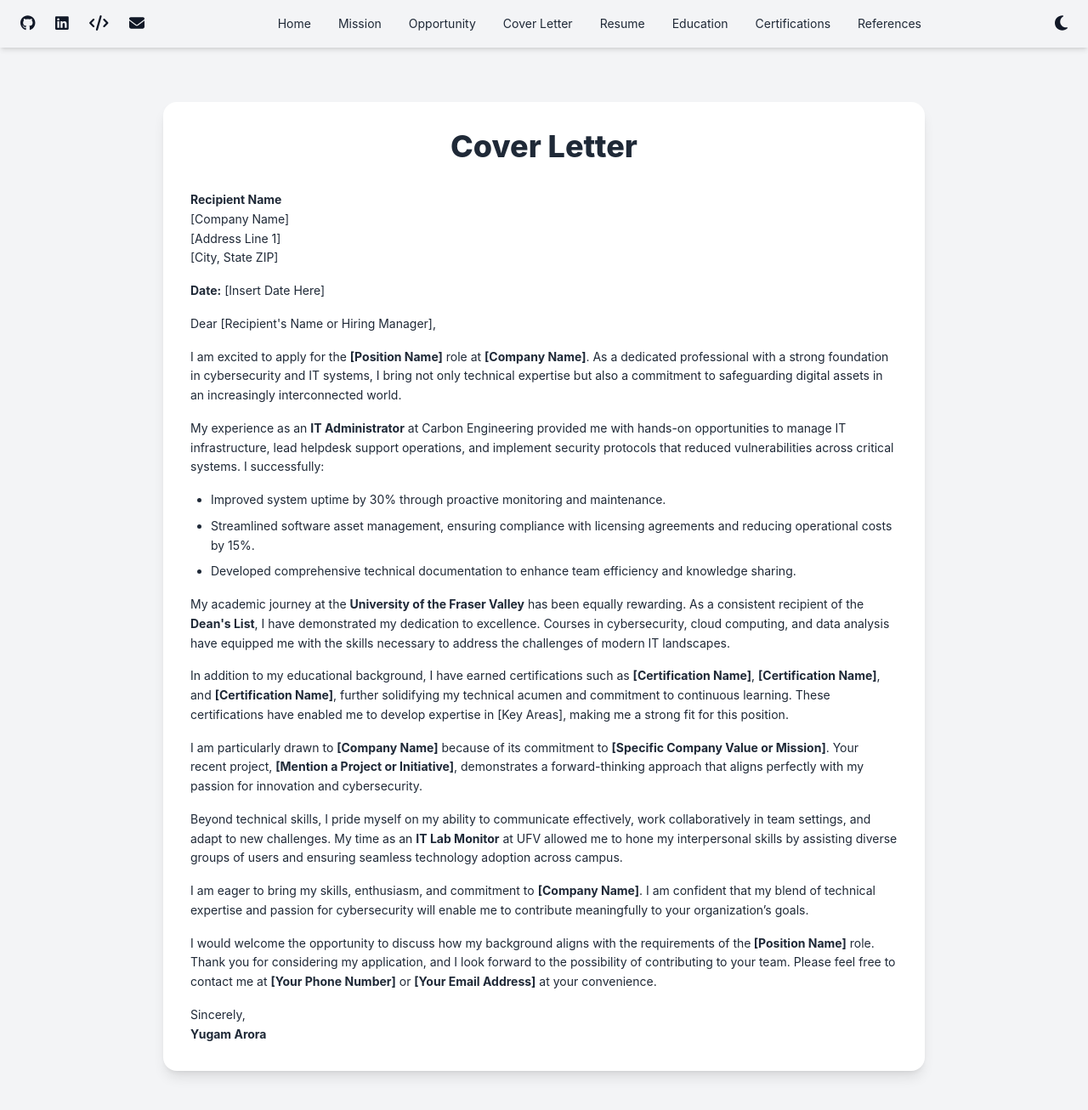
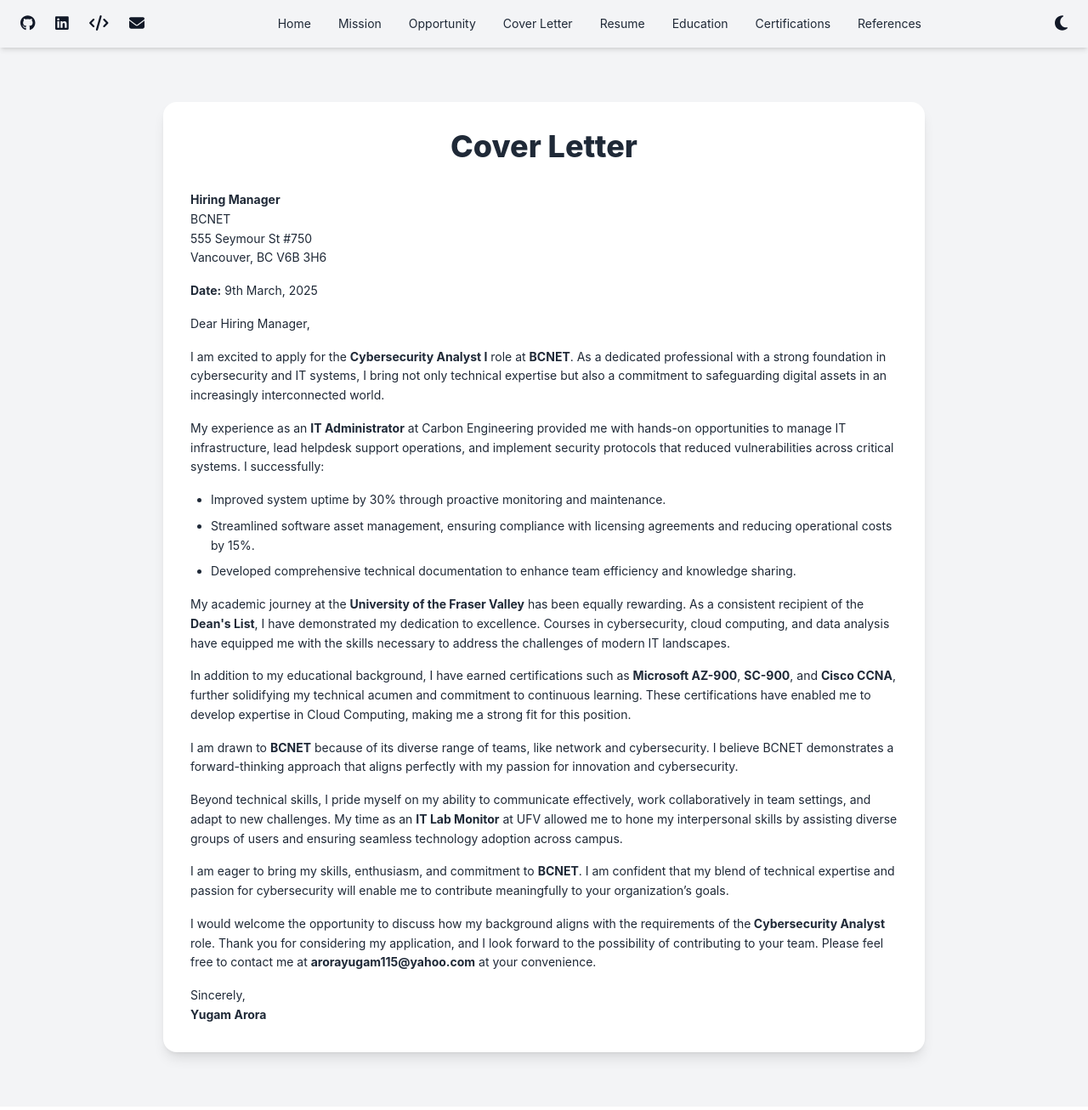
Before and after one commit to whoyugamarora/devfolio-react, a React (Create React App) app: page /coverletter in a window 1280 px wide. Shown: the top 1306 px of the page at 85% size. Built offline with nearby package versions, Linux system fonts and the light colour scheme.

Commit message:
Modified the Cover Letter section and References section

```diff
--- a/src/Pages/CoverLetter.jsx
+++ b/src/Pages/CoverLetter.jsx
@@ -6,6 +6,7 @@
     const [isDarkMode, setIsDarkMode] = useState(false);
 
     const toggleDarkMode = () => setIsDarkMode(!isDarkMode);
+    const date = new Date();
 
     useEffect(() => {
         if (isDarkMode) {
@@ -26,26 +27,26 @@
                     <div className="text-gray-800 dark:text-gray-300 text-sm space-y-4 leading-relaxed">
                         {/* Recipient Details */}
                         <p>
-                            <strong>Recipient Name</strong>
+                            <strong>Hiring Manager</strong>
                             <br />
-                            [Company Name]
+                            BCNET
                             <br />
-                            [Address Line 1]
+                            555 Seymour St #750
                             <br />
-                            [City, State ZIP]
+                            Vancouver, BC V6B 3H6
                         </p>
 
                         {/* Date */}
                         <p>
-                            <strong>Date:</strong> [Insert Date Here]
+                            <strong>Date:</strong> 9th March, 2025
                         </p>
 
                         {/* Salutation */}
-                        <p>Dear [Recipient's Name or Hiring Manager],</p>
+                        <p>Dear Hiring Manager,</p>
 
                         {/* Opening Paragraph */}
                         <p>
-                            I am excited to apply for the <strong>[Position Name]</strong> role at <strong>[Company Name]</strong>. As a
+                            I am excited to apply for the <strong>Cybersecurity Analyst I</strong> role at <strong>BCNET</strong>. As a
                             dedicated professional with a strong foundation in cybersecurity and IT systems, I bring not only technical
                             expertise but also a commitment to safeguarding digital assets in an increasingly interconnected world.
                         </p>
@@ -75,17 +76,13 @@
 
                         {/* Certifications */}
                         <p>
-                            In addition to my educational background, I have earned certifications such as <strong>[Certification
-                                Name]</strong>, <strong>[Certification Name]</strong>, and <strong>[Certification Name]</strong>, further
-                            solidifying my technical acumen and commitment to continuous learning. These certifications have enabled me
-                            to develop expertise in [Key Areas], making me a strong fit for this position.
+                            In addition to my educational background, I have earned certifications such as <strong>Microsoft AZ-900</strong>, <strong>SC-900</strong>, and <strong>Cisco CCNA</strong>, further
+                            solidifying my technical acumen and commitment to continuous learning. These certifications have enabled me to develop expertise in Cloud Computing, making me a strong fit for this position.
                         </p>
 
                         {/* Alignment with the Company */}
                         <p>
-                            I am particularly drawn to <strong>[Company Name]</strong> because of its commitment to <strong>[Specific
-                                Company Value or Mission]</strong>. Your recent project, <strong>[Mention a Project or Initiative]</strong>,
-                            demonstrates a forward-thinking approach that aligns perfectly with my passion for innovation and
+                            I am drawn to <strong>BCNET</strong> because of its diverse range of teams, like network and cybersecurity. I believe BCNET demonstrates a forward-thinking approach that aligns perfectly with my passion for innovation and
                             cybersecurity.
                         </p>
 
@@ -99,7 +96,7 @@
 
                         {/* Closing Paragraph */}
                         <p>
-                            I am eager to bring my skills, enthusiasm, and commitment to <strong>[Company Name]</strong>. I am confident
+                            I am eager to bring my skills, enthusiasm, and commitment to <strong>BCNET</strong>. I am confident
                             that my blend of technical expertise and passion for cybersecurity will enable me to contribute meaningfully
                             to your organization’s goals.
                         </p>
@@ -107,11 +104,9 @@
                         {/* Call to Action */}
                         <p>
                             I would welcome the opportunity to discuss how my background aligns with the requirements of the
-                            <strong> [Position Name]</strong> role. Thank you for considering my application, and I look forward to the
-                            possibility of contributing to your team. Please feel free to contact me at <strong>[Your Phone
-                                Number]</strong> or <strong>[Your Email Address]</strong> at your convenience.
+                            <strong> Cybersecurity Analyst</strong> role. Thank you for considering my application, and I look forward to the
+                            possibility of contributing to your team. Please feel free to contact me at <strong>arorayugam115@yahoo.com</strong> at your convenience.
                         </p>
-
                         {/* Signature */}
                         <p>
                             Sincerely,
--- a/src/Pages/References.jsx
+++ b/src/Pages/References.jsx
@@ -17,25 +17,25 @@
 
     const references = [
         {
-            name: "John Doe",
-            title: "Senior Software Engineer",
-            company: "Tech Solutions Inc.",
-            email: "johndoe@example.com",
-            relationship: "Ex-manager",
+            name: "Kevin Renso",
+            title: "Instructor, School of Computing ",
+            company: "University of The Fraser Valley",
+            email: "kevin.renso@ufv.ca",
+            relationship: "Professor",
         },
         {
-            name: "Jane Smith",
-            title: "Project Manager",
-            company: "Innovatech",
-            email: "janesmith@example.com",
-            relationship: "Ex-manager",
+            name: "Talia Q",
+            title: "Associate Professor, School of Computing",
+            company: "University of The Fraser Valley",
+            email: "talia.q@ufv.ca",
+            relationship: "Professor",
         },
         {
-            name: "Michael Brown",
-            title: "IT Consultant",
-            company: "CyberSecure Corp.",
-            email: "michaelbrown@example.com",
-            relationship: "Ex-manager",
+            name: "Anthonese Mitchell",
+            title: "Senior IT Administrator",
+            company: "Carbon Engineering ULC",
+            email: "anthonesem@carbonengineering.com",
+            relationship: "Team Lead",
         },
     ];
 
@@ -59,7 +59,7 @@
                                 <strong>Title:</strong> {reference.title}
                             </p>
                             <p className="text-gray-700 dark:text-gray-300 mb-1 text-sm lg:text-md">
-                                <strong>Company:</strong> {reference.company}
+                                <strong>Location:</strong> {reference.company}
                             </p>
                             <p className="text-gray-700 dark:text-gray-300 mb-1 text-sm lg:text-md">
                                 <strong>Email:</strong>{" "}
```
